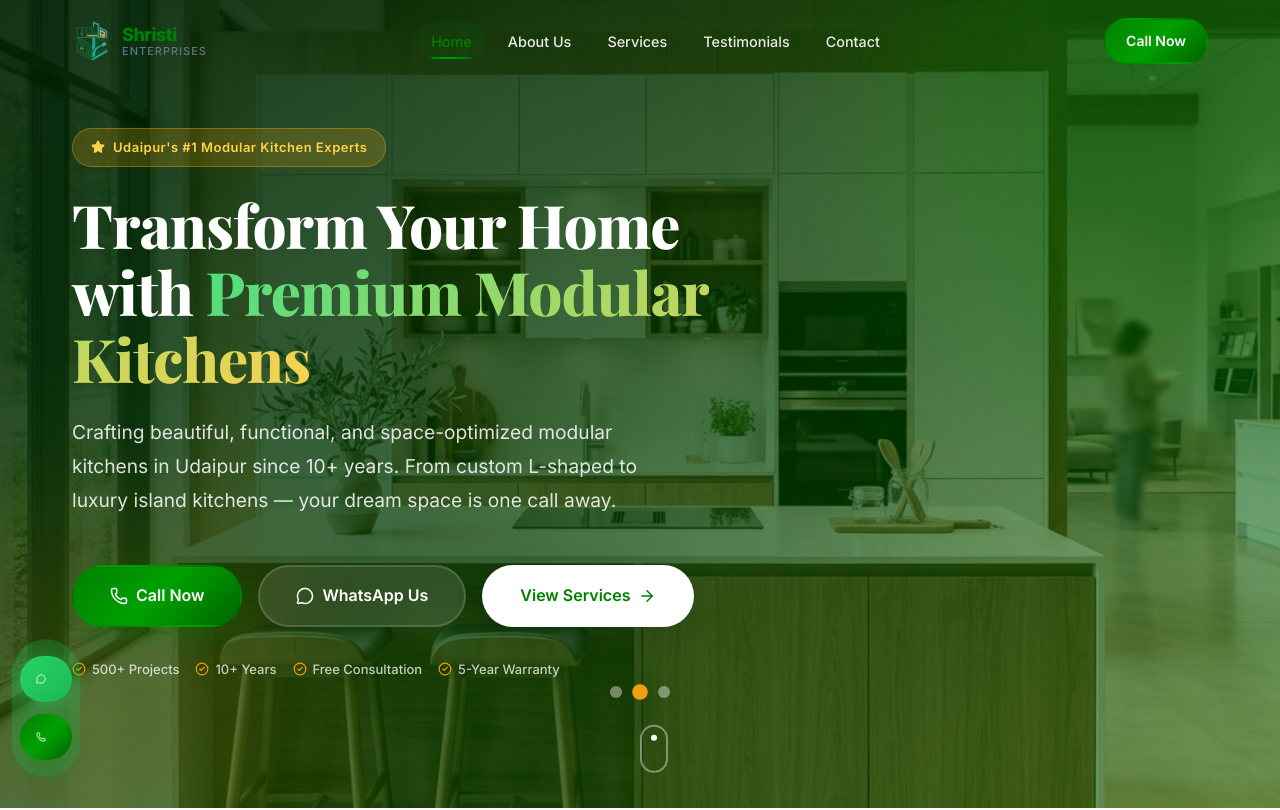
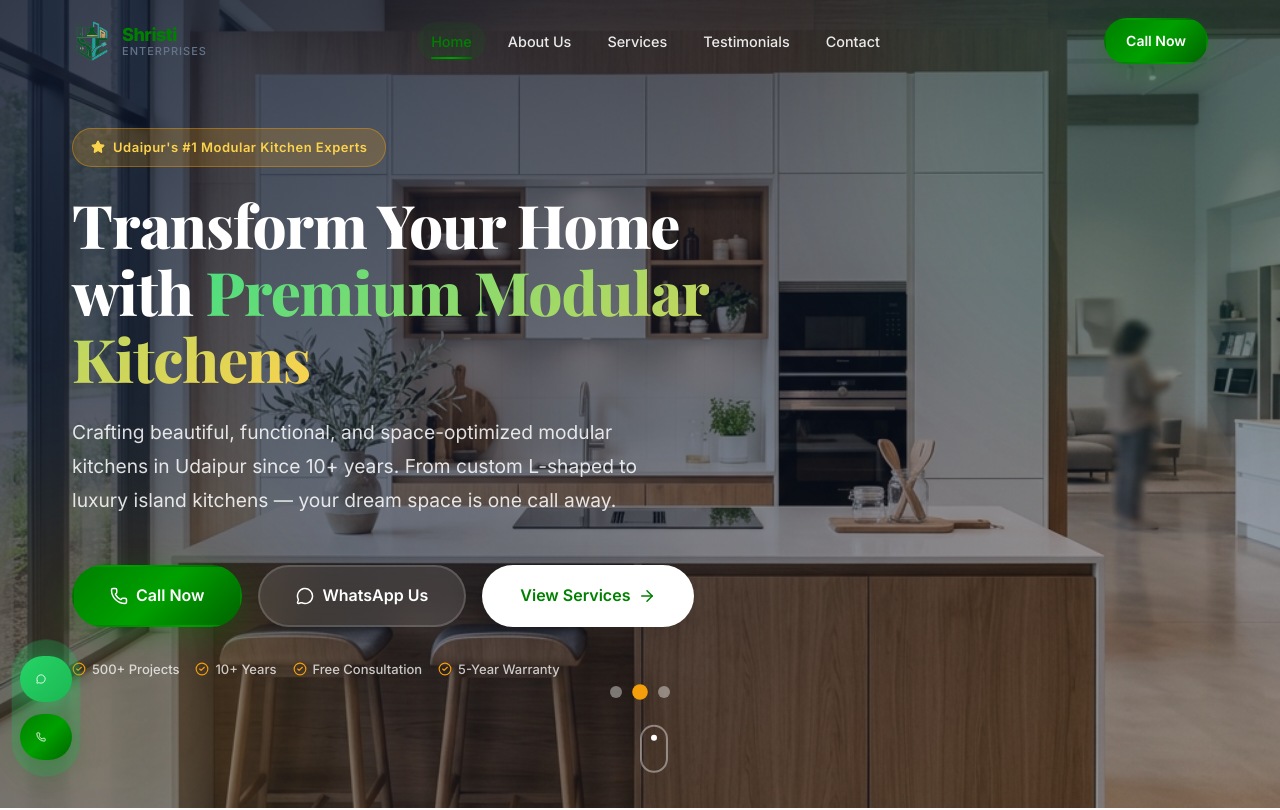
Before and after one commit to Eshbanoliver/shristienterprises, a React (Vite) app: page / in a window 1280 px wide. Shown: the top 810 px of the page. Built offline with nearby package versions, Linux system fonts and the light colour scheme; a web font is replaced by a local one.

Commit message:
updated files

```diff
--- a/src/pages/Home.css
+++ b/src/pages/Home.css
@@ -49,7 +49,7 @@
 .hero__orb--1 {
   width: 600px;
   height: 600px;
-  background: rgba(0, 128, 0, 0.25);
+  background: rgba(20, 184, 166, 0.12);
   top: -200px;
   right: -200px;
 }
--- a/src/styles/globals.css
+++ b/src/styles/globals.css
@@ -48,7 +48,7 @@
 
   /* Gradients */
   --gradient-primary: linear-gradient(135deg, #008000 0%, #00a000 50%, #006400 100%);
-  --gradient-hero: linear-gradient(135deg, rgba(0,32,0,0.92) 0%, rgba(0,64,0,0.7) 50%, rgba(0,128,0,0.4) 100%);
+  --gradient-hero: linear-gradient(135deg, rgba(15, 23, 42, 0.85) 0%, rgba(15, 23, 42, 0.55) 50%, rgba(15, 23, 42, 0.25) 100%);
   --gradient-section: linear-gradient(180deg, #F8FAFC 0%, #ffffff 100%);
   --gradient-dark: linear-gradient(135deg, #0F172A 0%, #1e293b 100%);
   --gradient-glass: linear-gradient(135deg, rgba(255,255,255,0.2) 0%, rgba(255,255,255,0.05) 100%);
```
